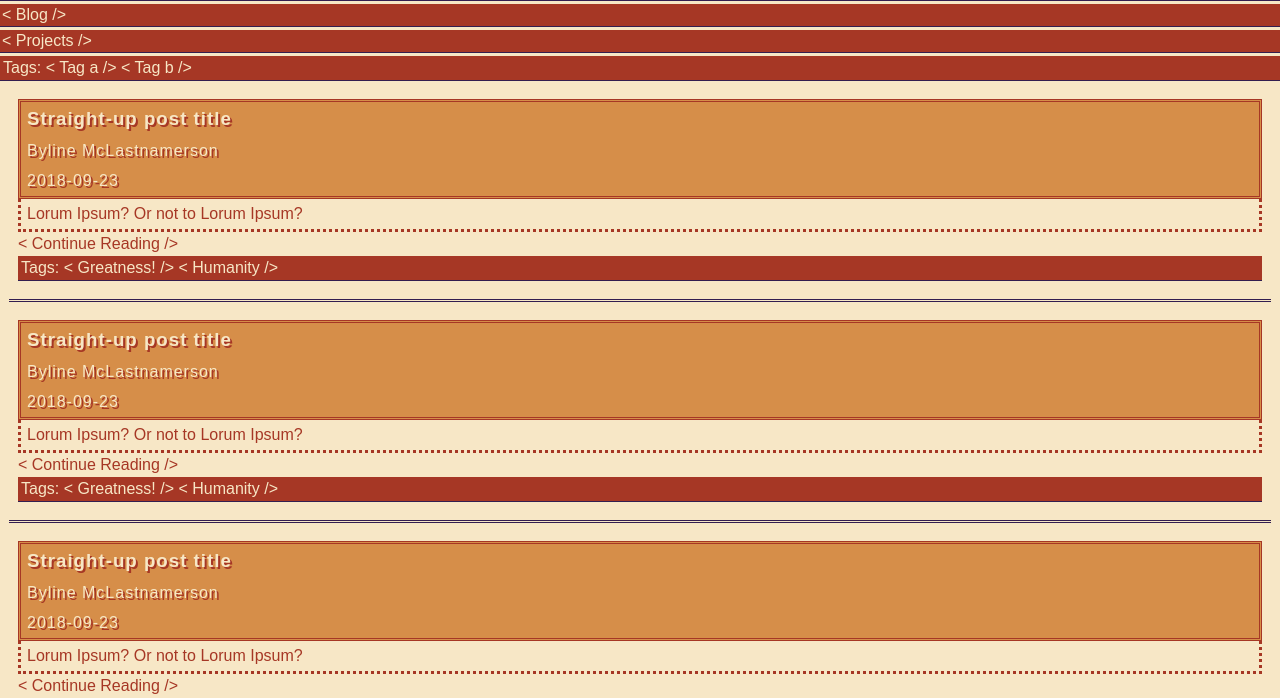
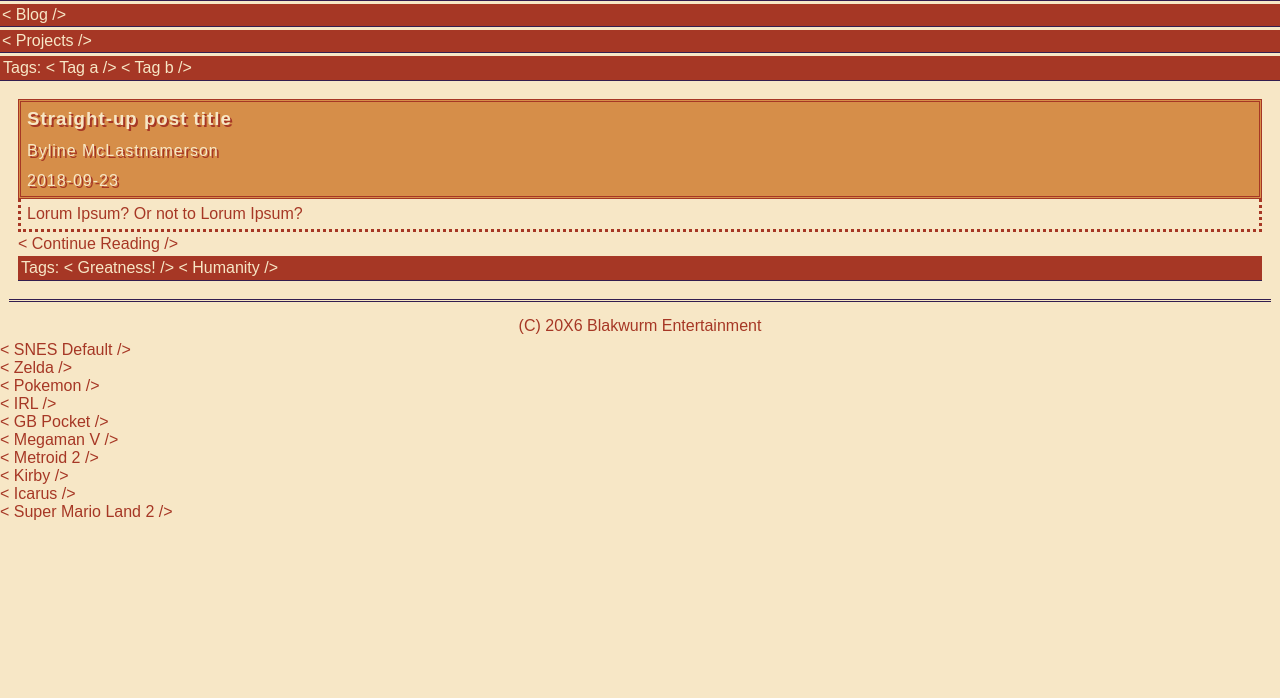
Before and after one commit to blakwurm/blakwurm-site-source, a plain HTML site: page template/html/blogsummary.html in a window 1280 px wide. Shown: the part 98-796 px from the top of the page. Drawn offline with Linux system fonts and the light colour scheme; a web font is replaced by a local one.

Commit message:
Fix misbehaving tags

```diff
--- a/template/css/main.css
+++ b/template/css/main.css
@@ -141,7 +141,7 @@ a::after {
 	text-align: inherit;
 }
 
-.sitetitle a::before, .sitetitle a::after, .posttitle a::before, .posttitle a::after {
+.sitetitle a::before, .sitetitle a::after, a.titlecontinue::before, a.titlecontinue::after {
 	content: none;
 }
 
@@ -221,7 +221,7 @@ a::after {
 	list-style: none;
 }
 
-.taglist, .postpreview .tags{
+.taglist, .tags{
 	display: block;
 	padding: 3px;
 	border-bottom: 1px solid var(--color-dark);
@@ -230,23 +230,27 @@ a::after {
 	color: var(--color-light);
 }
 
-.postpreview .tags {
+.tags {
 	padding: 3px;
 }
 
-.taglist *, .postpreview .tags * {
+.taglist *, .tags * {
 	display: inline-block;
 }
 
-.taglist p, .postpreview .tags p {
+.taglist p, .tags p {
 	padding: 0;
 }
 
-.postpreview .tags::before {
+.tags::before {
 	content: "Tags: ";
 }
 
-.taglist p::after, .postpreview .tags p::after {
+.taglist .tags::before {
+	content: none;
+}
+
+.taglist p::after, .tags p::after {
 	content: ":";
 }
 
--- a/template/html/blogsummary.html
+++ b/template/html/blogsummary.html
@@ -33,7 +33,7 @@
 		</div>
 		<div class="pagecontent blogsummary">
 			<div class="postpreview">
-				<h3 class="posttitle"><a class="continue" href="/path/to/post">Straight-up post title</a></h3>
+				<a class="continue titlecontinue" href="/path/to/post"><h3 class="posttitle">Straight-up post title</h3></a>
 				<p class="byline">Byline McLastnamerson</p>
 				<p class="date">2018-09-23</p>
 				<p class="preview">Lorum Ipsum? Or not to Lorum Ipsum?</p>
@@ -45,33 +45,6 @@
 					<li><a>Humanity</a></li>
 				</ul>
 			</div>
-			<div class="postpreview">
-				<h3 class="posttitle"><a class="continue" href="/path/to/post">Straight-up post title</a></h3>
-				<p class="byline">Byline McLastnamerson</p>
-				<p class="date">2018-09-23</p>
-				<p class="preview">Lorum Ipsum? Or not to Lorum Ipsum?</p>
-				<a class="continue continuebutton" href="/path/to/post">
-					Continue Reading
-				</a>
-				<ul class="tags">
-					<li><a>Greatness!</a></li>
-					<li><a>Humanity</a></li>
-				</ul>
-			</div>
-			<div class="postpreview">
-				<h3 class="posttitle"><a class="continue" href="/path/to/post">Straight-up post title</a></h3>
-				<p class="byline">Byline McLastnamerson</p>
-				<p class="date">2018-09-23</p>
-				<p class="preview">Lorum Ipsum? Or not to Lorum Ipsum?</p>
-				<a class="continue continuebutton" href="/path/to/post">
-					Continue Reading
-				</a>
-				<ul class="tags">
-					<li><a>Greatness!</a></li>
-					<li><a>Humanity</a></li>
-				</ul>
-			</div>
-
 		</div>
 	</div>
 	<p class="copyright">(C) 20X6 Blakwurm Entertainment</p>
```
Also changed, not shown: template/html/blogpost.html (+4 -6 lines).
